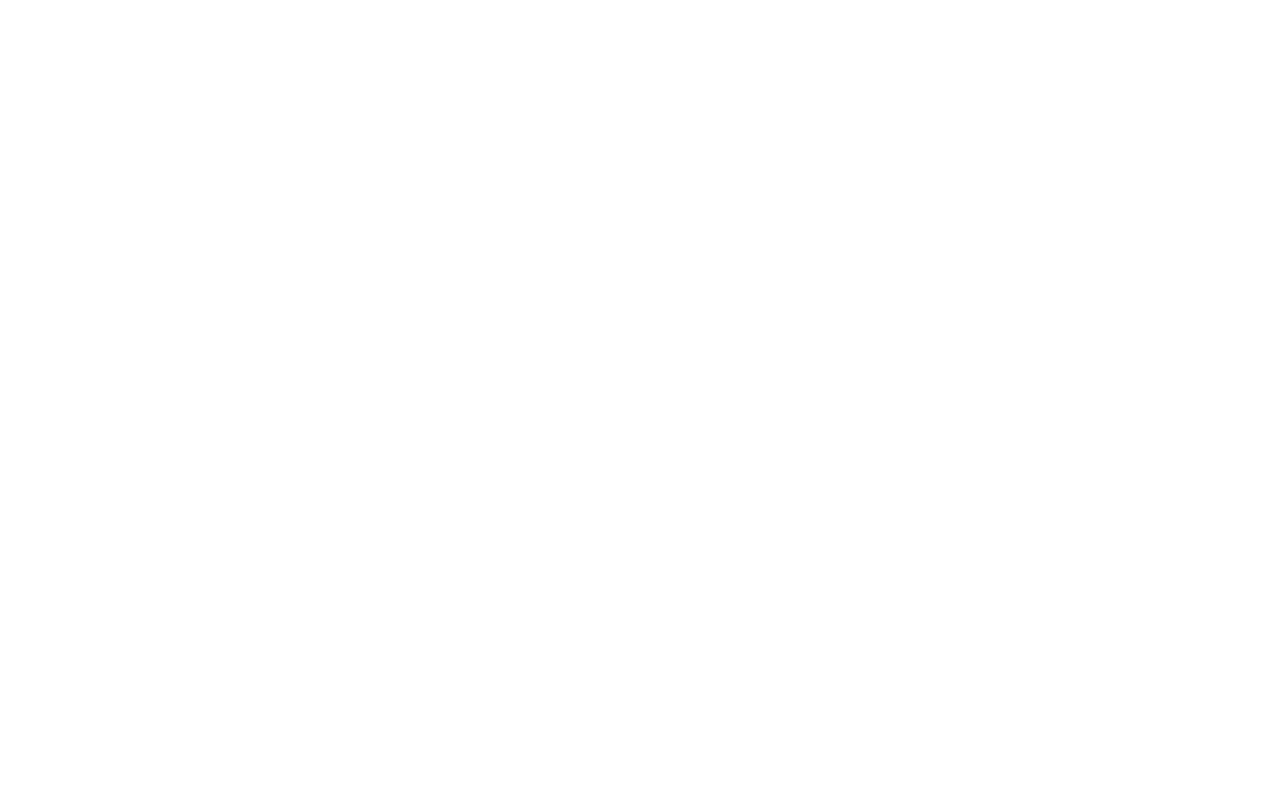
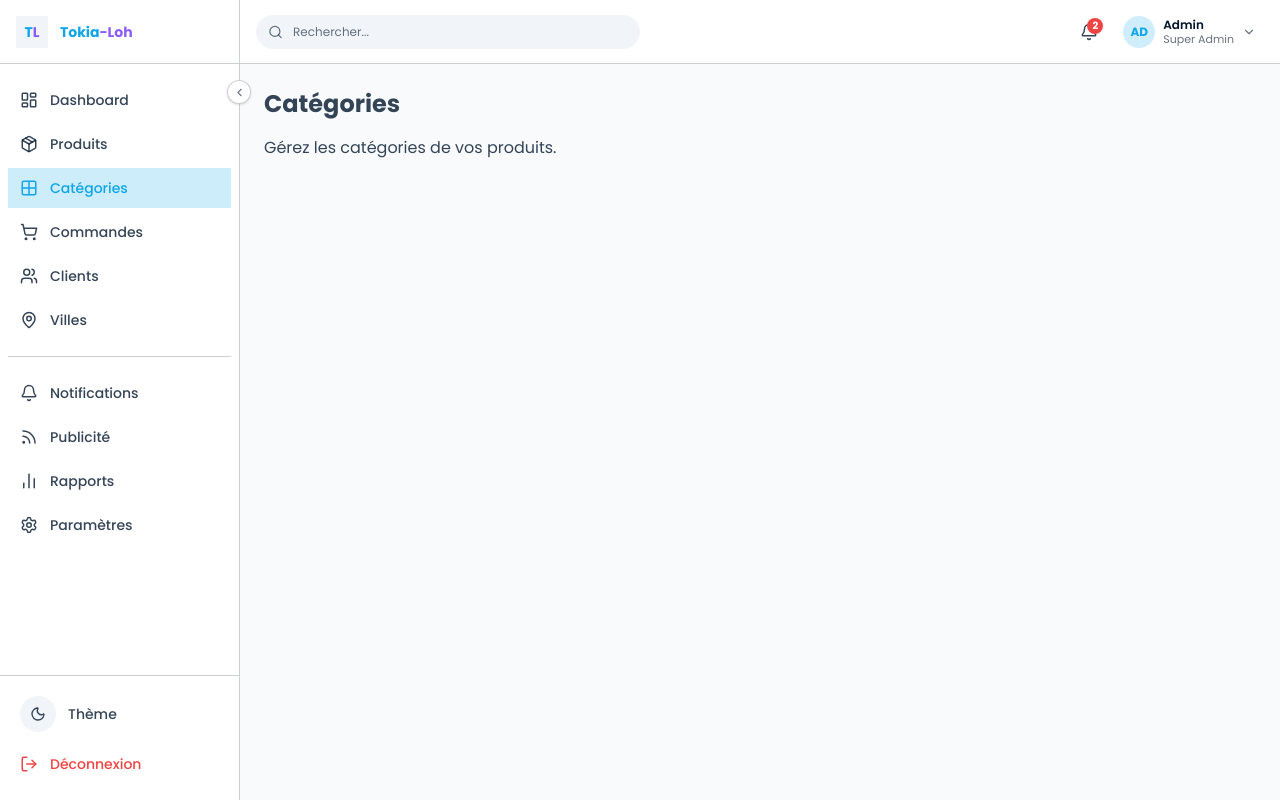
Before and after one commit to didieraitondji/tokia-loh-admin, a React (Vite) app: page /categories in a window 1280 px wide. Before the commit this address had no page. Built offline with nearby package versions, Linux system fonts and the light colour scheme.

Commit message:
mise en place des différentes pages

```diff
--- a/src/components/layout/Sidebar.jsx
+++ b/src/components/layout/Sidebar.jsx
@@ -3,7 +3,8 @@ import { NavLink, useNavigate } from 'react-router';
 import {
     LayoutDashboard, Package, Grid2X2, ShoppingCart,
     Users, MapPin, Bell, BarChart2, Settings,
-    LogOut, ChevronLeft, ChevronRight
+    LogOut, ChevronLeft, ChevronRight,
+    Rss
 } from 'lucide-react';
 import ThemeToggle from '../ThemeToggle';
 
@@ -19,7 +20,7 @@ const navMain = [
 
 const navSecondary = [
     { to: '/notifications', icon: Bell, label: 'Notifications' },
-    { to: '/publish', icon: Bell, label: 'Publicité' },
+    { to: '/publish', icon: Rss, label: 'Publicité' }, // pour la partie publicité icon rss
     { to: '/reports', icon: BarChart2, label: 'Rapports' },
     { to: '/settings', icon: Settings, label: 'Paramètres' },
 ];
--- a/src/components/layout/TopBar.jsx
+++ b/src/components/layout/TopBar.jsx
@@ -204,7 +204,7 @@ const TopBar = ({ onMenuToggle, showSearch = true }) => {
                             rounded-3 shadow-lg overflow-hidden
                         ">
                             <button
-                                onClick={() => { navigate('/settings'); setUserMenuOpen(false); }}
+                                onClick={() => { navigate('/profile'); setUserMenuOpen(false); }}
                                 className="
                                     flex items-center gap-3 w-full px-4 py-2.5
                                     text-xs font-poppins text-neutral-7 dark:text-neutral-7
--- a/src/main.jsx
+++ b/src/main.jsx
@@ -9,6 +9,16 @@ import Layout from './components/layout/Layout';
 // importation de mes composants de pages
 import LoginPage from './pages/LoginPage';
 import DashboardPage from './pages/DashboardPage';
+import ProductsPage from './pages/ProductsPage';
+import VillesPage from './pages/VillesPage';
+import NotificationsPage from './pages/NotificationsPage';
+import PublishPage from './pages/ProfilePage';
+import ReportsPage from './pages/ReportsPage';
+import SettingsPage from './pages/SettingsPage';
+import ProfilePage from './pages/ProfilePage';
+import CategoriesPage from './pages/CategoriesPage';
+import OrdersPage from './pages/OrdersPage';
+import ClientsPage from './pages/ClientsPage';
 
 // importation du hooks de gestion du thème
 import useTheme from './hooks/useTheme';
@@ -26,6 +36,16 @@ const App = () => {
 
         {/* Pages privées */}
         <Route path="/dashboard" element={<Layout showSearch={false}><DashboardPage /></Layout>} />
+        <Route path="/products" element={<Layout showSearch={true}><ProductsPage /></Layout>} />
+        <Route path="/cities" element={<Layout showSearch={true}><VillesPage /></Layout>} />
+        <Route path="/notifications" element={<Layout showSearch={true}><NotificationsPage /></Layout>} />
+        <Route path="/publish" element={<Layout showSearch={true}><PublishPage /></Layout>} />
+        <Route path="/reports" element={<Layout showSearch={true}><ReportsPage /></Layout>} />
+        <Route path="/settings" element={<Layout showSearch={true}><SettingsPage /></Layout>} />
+        <Route path="/profile" element={<Layout showSearch={true}><ProfilePage /></Layout>} />
+        <Route path="/categories" element={<Layout showSearch={true}><CategoriesPage /></Layout>} />
+        <Route path="/orders" element={<Layout showSearch={true}><OrdersPage /></Layout>} />
+        <Route path="/clients" element={<Layout showSearch={true}><ClientsPage /></Layout>} />
 
       </Routes>
     </>
--- /dev/null
+++ b/src/pages/CategoriesPage.jsx
@@ -0,0 +1,10 @@
+import React from 'react'
+
+export default function CategoriesPage() {
+    return (
+        <div>
+            <h1 className="text-2xl font-bold mb-4 text-neutral-7">Catégories</h1>
+            <p className="text-neutral-7">Gérez les catégories de vos produits.</p>
+        </div>
+    )
+}
--- /dev/null
+++ b/src/pages/ClientsPage.jsx
@@ -0,0 +1,10 @@
+import React from 'react'
+
+export default function ClientsPage() {
+    return (
+        <div>
+            <h1 className="text-2xl font-bold mb-4 text-neutral-7">Clients</h1>
+            <p className="text-neutral-7">Gérez les clients de votre boutique.</p>
+        </div>
+    )
+}
--- /dev/null
+++ b/src/pages/NotificationsPage.jsx
@@ -0,0 +1,10 @@
+import React from 'react'
+
+export default function NotificationsPage() {
+    return (
+        <div>
+            <h1 className="text-2xl font-bold mb-4 text-neutral-7">Notifications</h1>
+            <p className="text-neutral-7">Gérez les notifications de votre boutique.</p>
+        </div>
+    )
+}
--- /dev/null
+++ b/src/pages/OrdersPage.jsx
@@ -0,0 +1,10 @@
+import React from 'react'
+
+export default function CommandesPage() {
+    return (
+        <div>
+            <h1 className="text-2xl font-bold mb-4 text-neutral-7">Commandes</h1>
+            <p className="text-neutral-7">Gérez les commandes de vos clients.</p>
+        </div>
+    )
+}
--- /dev/null
+++ b/src/pages/ProfilePage.jsx
@@ -0,0 +1,10 @@
+import React from 'react'
+
+export default function ProfilePage() {
+    return (
+        <div>
+            <h1 className="text-2xl font-bold mb-4 text-neutral-7">Profil</h1>
+            <p className="text-neutral-7">Gérez votre profil utilisateur.</p>
+        </div>
+    )
+}
--- /dev/null
+++ b/src/pages/PublishPage.jsx
@@ -0,0 +1,10 @@
+import React from 'react'
+
+export default function PublicitePage() {
+    return (
+        <div>
+            <h1 className="text-2xl font-bold mb-4 text-neutral-7">Publicité</h1>
+            <p className="text-neutral-7">Gérez les publicités de votre boutique.</p>
+        </div>
+    )
+}
--- /dev/null
+++ b/src/pages/ReportsPage.jsx
@@ -0,0 +1,10 @@
+import React from 'react'
+
+export default function RepportsPage() {
+    return (
+        <div>
+            <h1 className="text-2xl font-bold mb-4 text-neutral-7">Rapports</h1>
+            <p className="text-neutral-7">Gérez les rapports de votre boutique.</p>
+        </div>
+    )
+}
--- /dev/null
+++ b/src/pages/SettingsPage.jsx
@@ -0,0 +1,10 @@
+import React from 'react'
+
+export default function SettingsPage() {
+    return (
+        <div>
+            <h1 className="text-2xl font-bold mb-4 text-neutral-7">Paramètres</h1>
+            <p className="text-neutral-7">Gérez les paramètres de votre boutique.</p>
+        </div>
+    )
+}
--- /dev/null
+++ b/src/pages/VillesPage.jsx
@@ -0,0 +1,10 @@
+import React from 'react'
+
+export default function VillesPage() {
+    return (
+        <div>
+            <h1 className="text-2xl font-bold mb-4 text-neutral-7">Villes</h1>
+            <p className="text-neutral-7">Gérez les villes de votre boutique.</p>
+        </div>
+    )
+}
```
